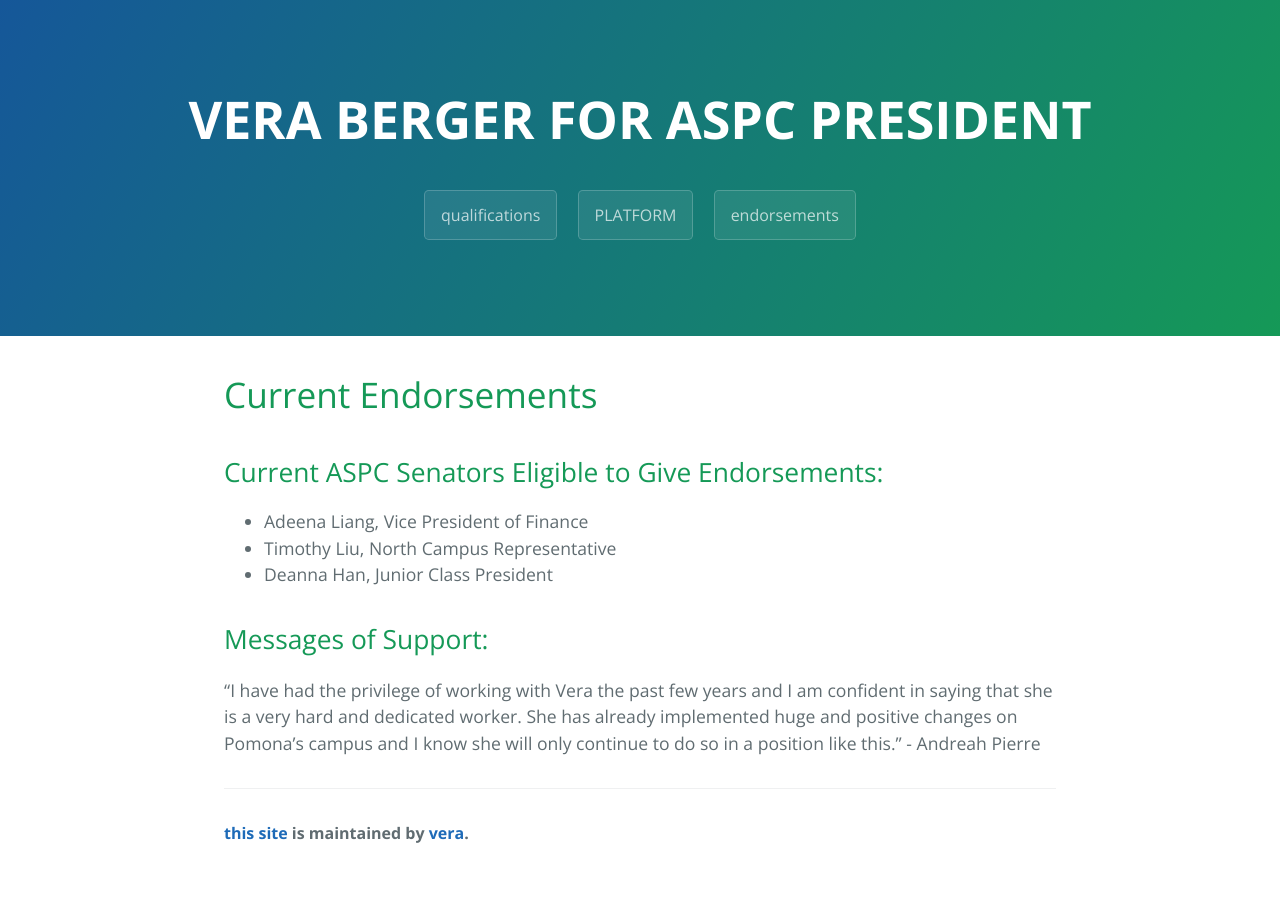
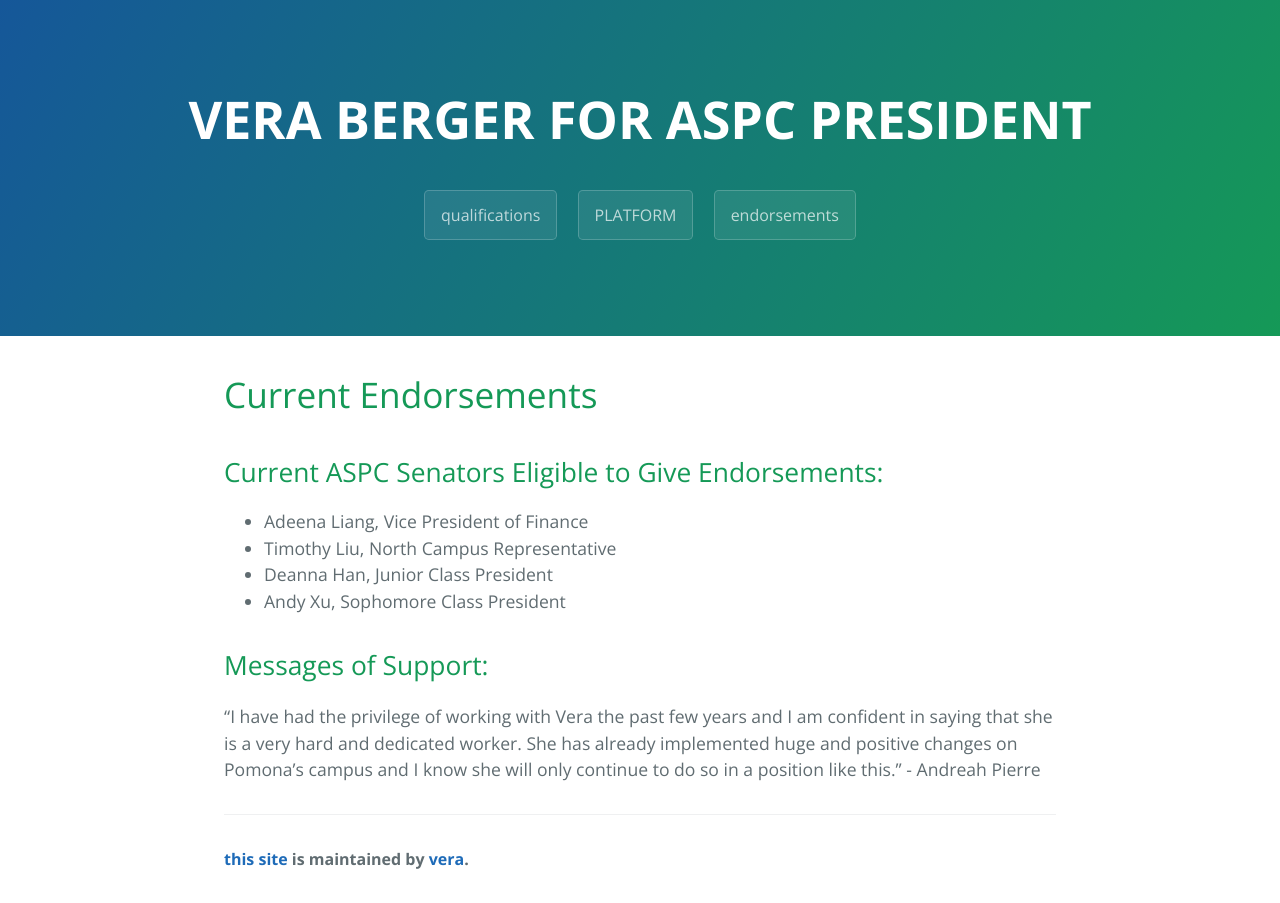
Before and after one commit to veraberger/veraberger.github.io, a Jekyll site: the page built from story.md, in a window 1280 px wide. Built offline with Jekyll 4.4.1, drawn with Linux system fonts in a browser that asks for light colours.

Commit message:
Update story.md

```diff
--- a/story.md
+++ b/story.md
@@ -10,6 +10,7 @@ filename: story
 + Adeena Liang, Vice President of Finance
 + Timothy Liu, North Campus Representative
 + Deanna Han, Junior Class President
++ Andy Xu, Sophomore Class President
 
 
 ## Messages of Support:
```
